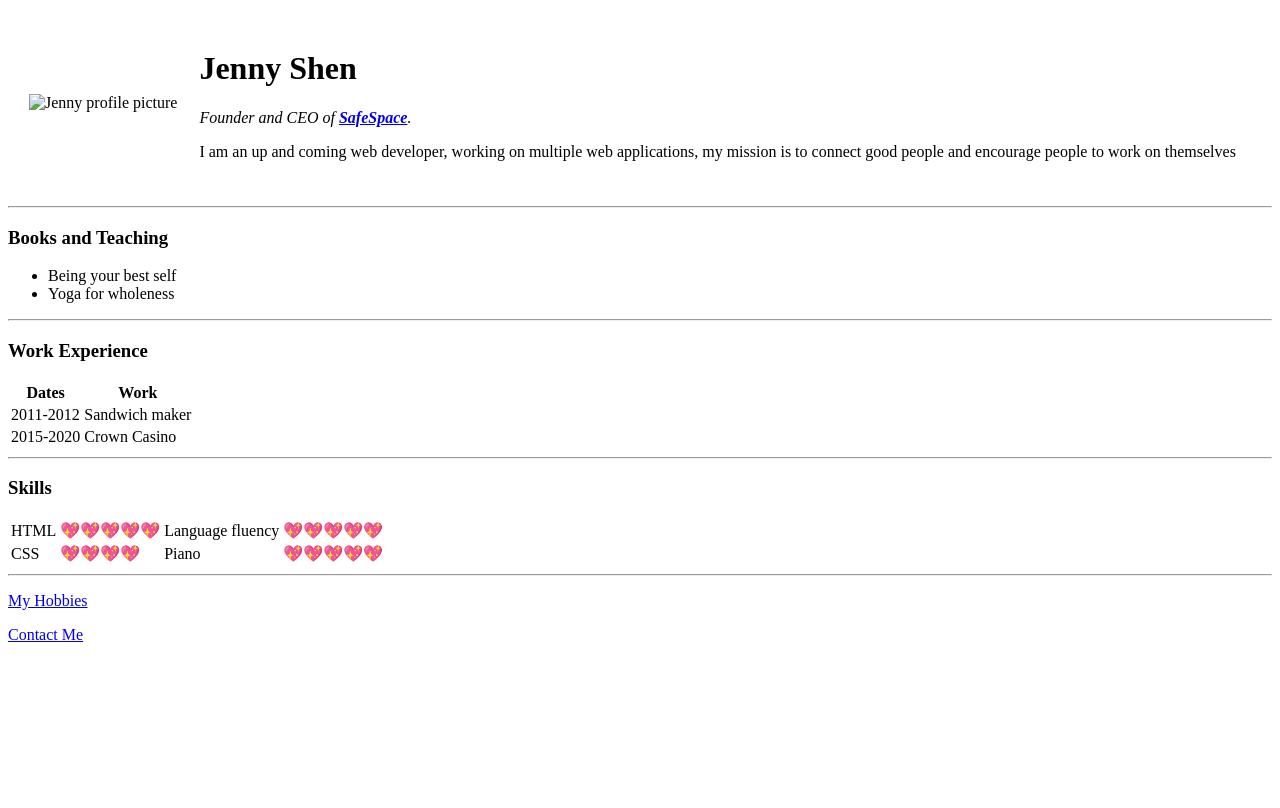
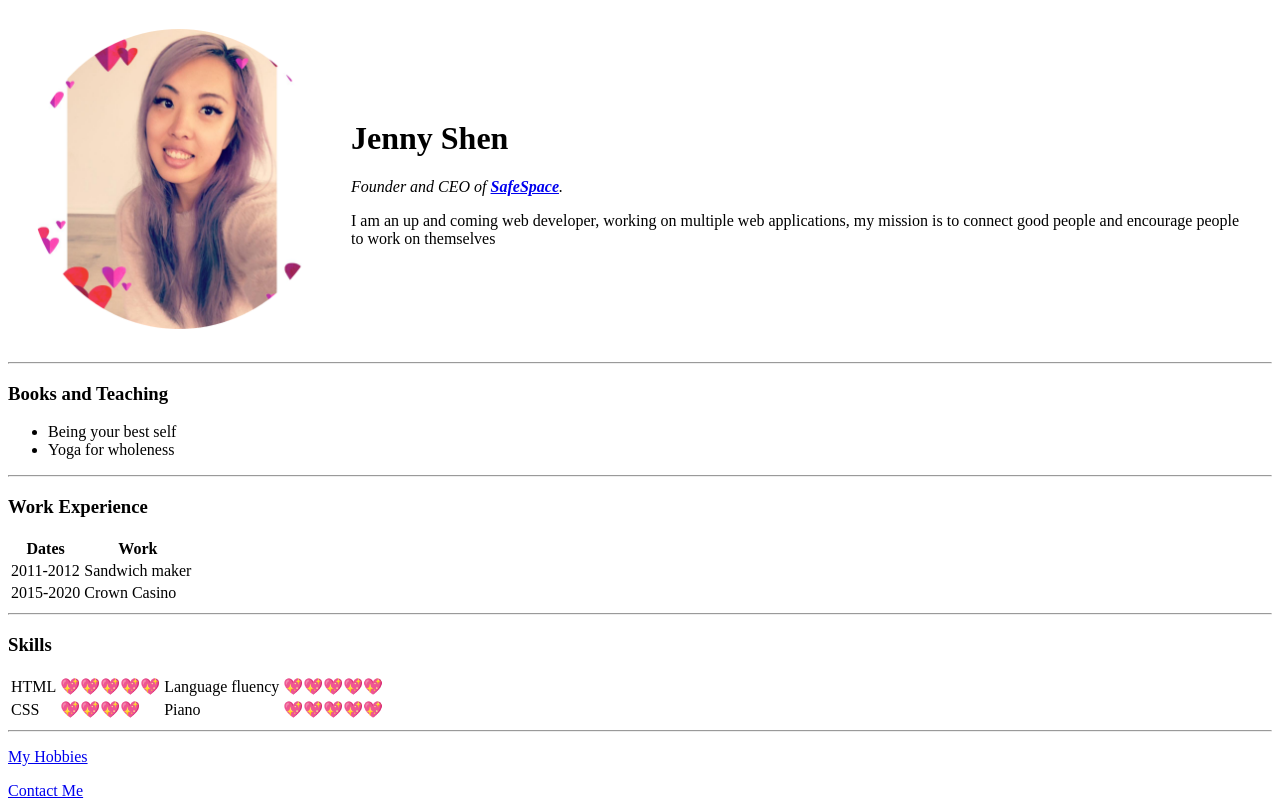
Before and after one commit to Jshen93/cv, a plain HTML site: page index.html in a window 1280 px wide. Drawn offline with Linux system fonts and the light colour scheme.

Commit message:
initial web files

```diff
--- a/index.html
+++ b/index.html
@@ -10,7 +10,7 @@
 
   <table cellspacing="20">
     <tr>
-      <td><img src="Images/jenny.png" alt="Jenny profile picture" width="300" height="300"></td>
+      <td><img src="jenny.png" alt="Jenny profile picture" width="300" height="300"></td>
       <td>
         <h1> Jenny Shen </h1>
         <p><em> Founder and CEO of <strong><a href="http://www.SafeSpace.com.au">SafeSpace</a></strong>.</em></p>
```
